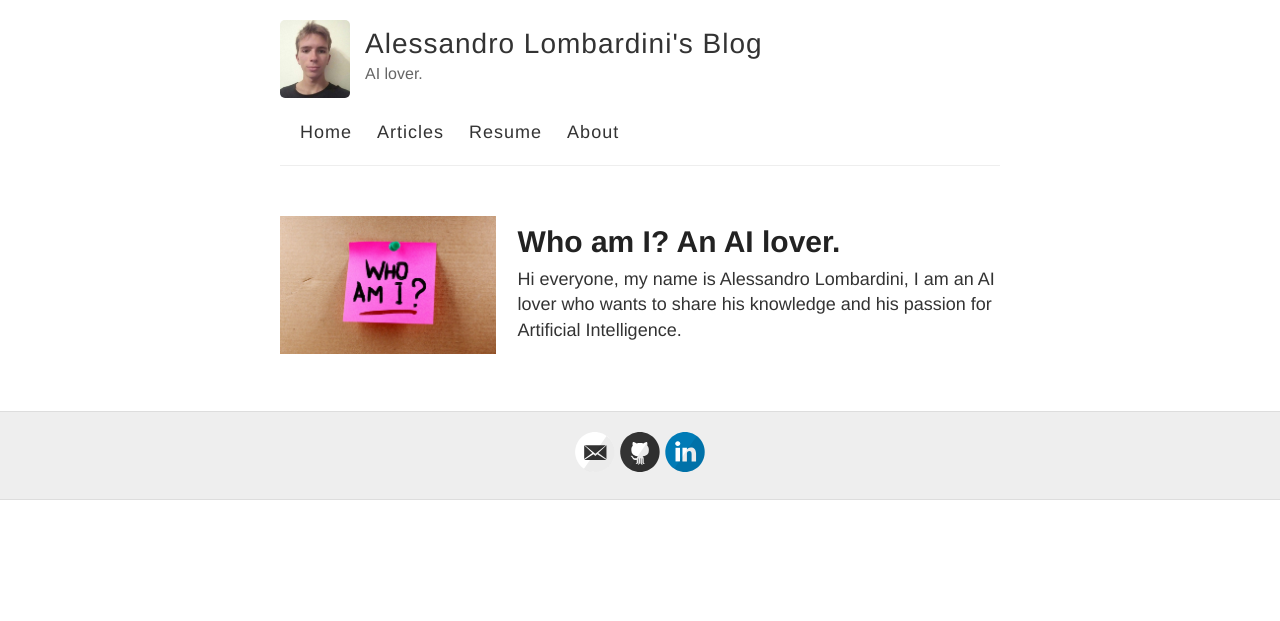
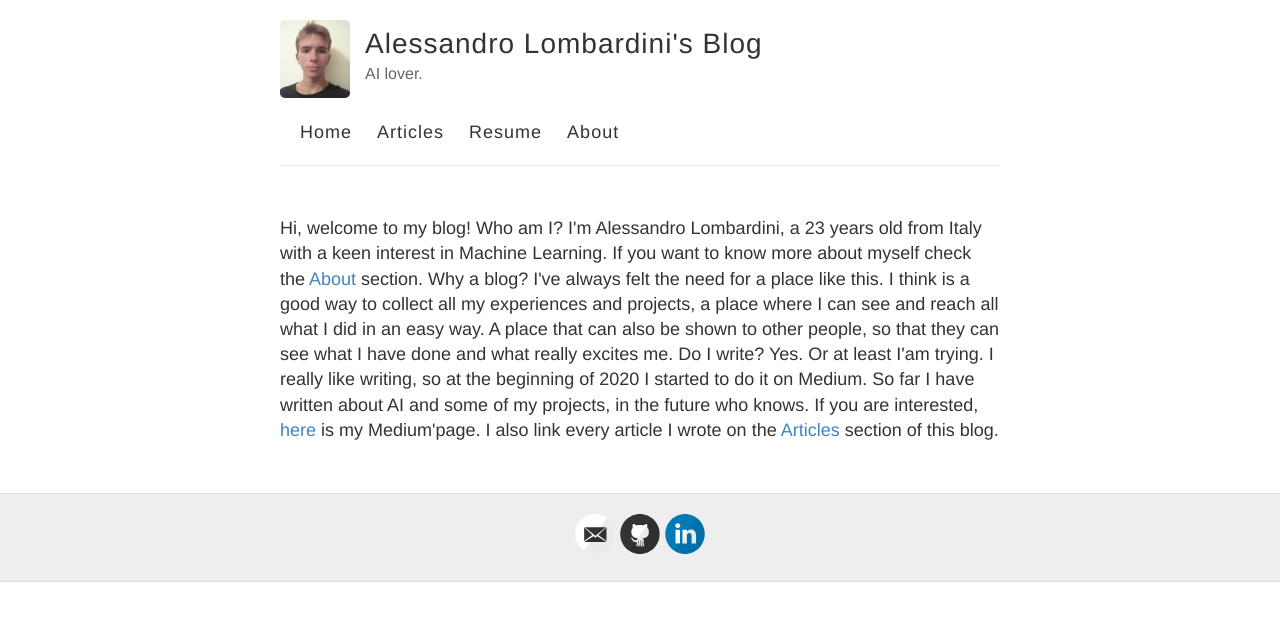
Before and after one commit to alessandrolombardini/alessandrolombardini.github.io, a Jekyll site: the page built from index.html, in a window 1280 px wide. Shown: the top 621 px of the page. Built offline with Jekyll 4.4.1, drawn with Linux system fonts in a browser that asks for light colours.

Commit message:
Update personal informations

```diff
--- a/index.html
+++ b/index.html
@@ -2,16 +2,22 @@
 layout: default
 ---
 
-<div class="posts">
-  {% for post in site.posts %}
-    <article class="post">
+Hi, welcome to my blog!
 
-      <img src="{{- post.image | relative_url -}}" alt="" class="blog-roll-image"></img>
-      <h1><a href="{{ site.baseurl }}{{ post.url }}">{{ post.title }}</a></h1>
+Who am I?
 
-      <div class="entry">
-        {{ post.excerpt }}
-      </div>
-    </article>
-  {% endfor %}
-</div>
+I'm Alessandro Lombardini, a 23 years old from Italy with a keen interest in Machine Learning.
+
+If you want to know more about myself check the <a href="https://alessandrolombardini.github.io/who-am-i/">About</a> section.
+
+Why a blog?
+
+I've always felt the need for a place like this. I think is a good way to collect all my experiences and projects, a place where I can see and reach all what I did in an easy way. A place that can also be shown to other people, so that they can see what I have done and what really excites me.
+
+Do I write?
+
+Yes. Or at least I'am trying.
+
+I really like writing, so at the beginning of 2020 I started to do it on Medium. So far I have written about AI and some of my projects, in the future who knows.
+
+If you are interested, <a href="https://alessandro-lombardini.medium.com/">here</a> is my Medium'page. I also link every article I wrote on the <a href="https://alessandrolombardini.github.io/articles/">Articles</a> section of this blog.
```
Also changed, not shown: about.md (+1 -1 lines), memo.html (added, +13 -0 lines), _posts/2021-2-21-who-am-i.md (renamed from _posts/2021-2-21-Hello-World.md).
